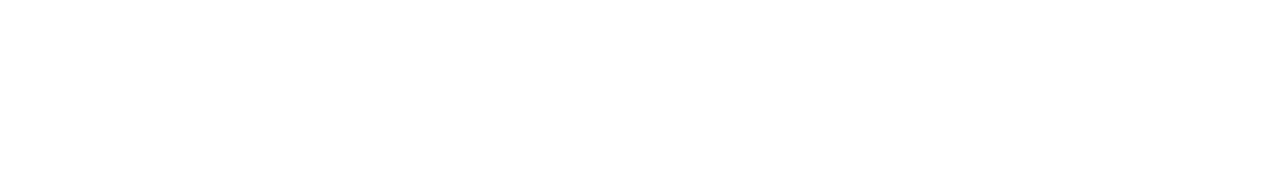
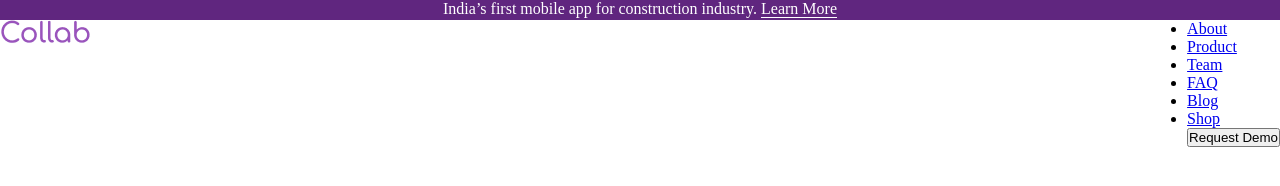
Before and after one commit to MatasMM/collab, a website: page index.html in a window 1280 px wide. Drawn offline with Linux system fonts and the light colour scheme.

Commit message:
html css

```diff
--- a/index.html
+++ b/index.html
@@ -3,9 +3,36 @@
 <head>
     <meta charset="UTF-8">
     <meta name="viewport" content="width=device-width, initial-scale=1.0">
+    <link rel="stylesheet" href="./style.css">
     <title>Document</title>
 </head>
+
 <body>
+    <header class = "header">
+        <div class = "topBelt">
+            <p class = "topBelt{aragreph}">India’s first mobile app for construction industry. <span class = "learnMore">Learn More</span>
+            </p>
+        </div>
 
+    <div class = "navigationContainer">
+        <div class = "logoContainer">
+            <img src="./img/Collab.png" alt="Logo">
+        </div>
+<div>
+        <ul>
+            <li><a href="#">About</a></li>
+            <li><a href="#">Product</a></li>
+            <li><a href="#">Team</a></li>
+            <li><a href="#">FAQ</a></li>
+            <li><a href="#">Blog</a></li>
+            <li><a href="#">Shop</a></li>
+
+        </ul>
+
+        <button>Request Demo</button>
+    </div>
+</div>
+    </header>
 </body>
+
 </html>
--- a/style.css
+++ b/style.css
@@ -0,0 +1,26 @@
+* {
+    margin: 0;
+    padding: 0;
+    box-sizing: border-box;
+}
+
+.topBelt{
+    width: 100%;
+    height: 20px;
+    background-color: #60267F;
+    text-align: center;
+    color: white;
+}
+
+.learnMore {
+    border-bottom: 1px solid white;
+}
+
+.svg {
+    width: 100%;
+}
+
+.navigationContainer {
+    display: flex;
+    justify-content: space-between;
+}
```
Also changed, not shown: img/Collab.png (added).
